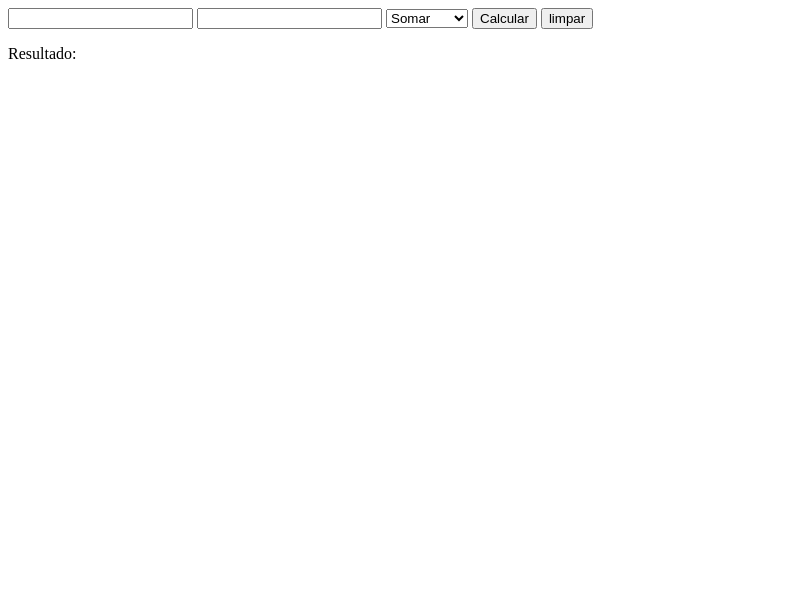
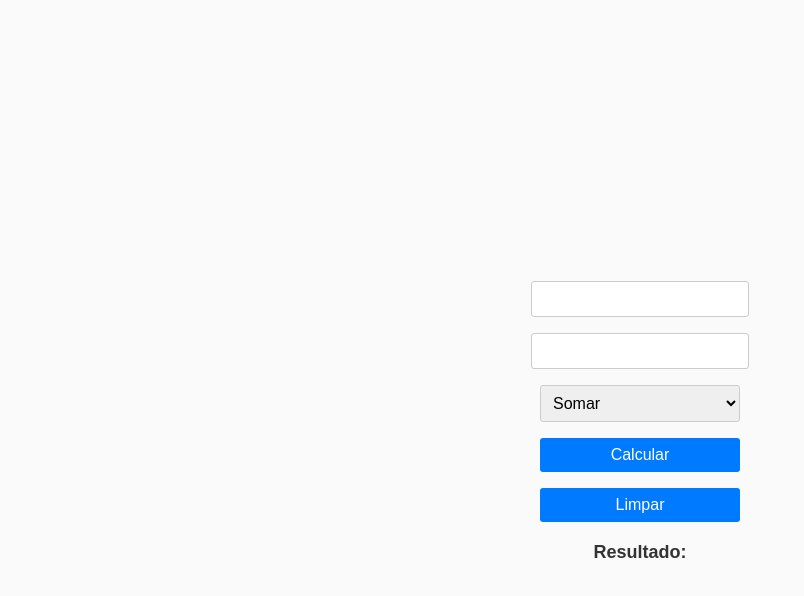
Before and after one commit to RomaArtur/calculadora, a plain HTML site: page index.html in a window 1280 px wide. Shown: the whole page, without its empty margins (0-804 px from the left). Drawn offline with Linux system fonts and the light colour scheme.

Commit message:
Remoção console.log, css simples + alguns ajustes

```diff
--- a/index.html
+++ b/index.html
@@ -4,6 +4,7 @@
     <meta charset="UTF-8">
     <meta name="viewport" content="width=device-width, initial-scale=1.0">
     <title>Calculadora simples</title>
+    <link rel="stylesheet" href="style.css" />
 </head>
 <body>
     <input type="number" id="input01" />
@@ -17,9 +18,9 @@
     </select>
 
     <button onclick="calcular()" id="calcular">Calcular</button>
-    <button onclick="limpar()" id="limpar">limpar</button>
+    <button onclick="limpar()" id="limpar">Limpar</button>
 
     <p id="resultado">Resultado: </p>
-    <script src="assets/src/script.js"></script>
+    <script src="src/script.js"></script>
 </body>
 </html>
--- a/assets/src/script.js
+++ b/src/script.js
@@ -1,18 +1,14 @@
-console.log("Script carregado!");
+
 
 function calcular() {
-  console.log("Função calcular chamada");
   let elementoInput01 = document.getElementById("input01");
   let elementoInput02 = document.getElementById("input02");
+  let elementoOperacao = document.getElementById("operacao");
   let elementoResultado = document.getElementById("resultado");
+
   let valor1 = Number(elementoInput01.value);
   let valor2 = Number(elementoInput02.value);
-  console.log(valor1);
-  console.log(valor2);
-
-  let elementoOperacao = document.getElementById("operacao");
-  let tipoOperacao = operacao.value;
-  console.log(tipoOperacao);
+  let tipoOperacao = elementoOperacao.value;
 
   let resultado;
 
@@ -34,17 +30,17 @@ function calcular() {
         resultado = "";
       }
   }
+
   elementoResultado.innerText = `Resultado: ${resultado}`;
-  console.log(resultado);
 }
 
 function limpar() {
-    let elementoInput01 = document.getElementById("input01");
-    let elementoInput02 = document.getElementById("input02");
-    let elementoOperacao = document.getElementById('operacao');
-    let elementoResultado = document.getElementById("resultado");
-    input1.value = '';
-    input2.value = '';
-    operacao.selectedIndex = 0
-    resultado.innerText = 'Resultado: ';
+  let elementoInput01 = document.getElementById("input01");
+  let elementoInput02 = document.getElementById("input02");
+  let elementoOperacao = document.getElementById("operacao");
+  let elementoResultado = document.getElementById("resultado");
+
+  input01.value = "";
+  input02.value = "";
+  resultado.innerText = "Resultado: ";
 }
--- a/style.css
+++ b/style.css
@@ -0,0 +1,40 @@
+body {
+  font-family: Arial, sans-serif;
+  display: flex;
+  flex-direction: column;
+  align-items: center;
+  padding: 20px;
+  background: #fafafa;
+  height: 100vh;
+  justify-content: center;
+}
+
+input, select, button {
+  font-size: 16px;
+  margin: 8px 0;
+  padding: 8px;
+  width: 200px;
+  border: 1px solid #ccc;
+  border-radius: 3px;
+}
+
+button {
+  cursor: pointer;
+  background-color: #007bff;
+  color: white;
+  border: none;
+}
+
+button:hover {
+  background-color: #0056b3;
+}
+
+#resultado {
+  margin-top: 12px;
+  font-weight: bold;
+  font-size: 18px;
+  color: #333;
+  min-height: 24px;
+  width: 200px;
+  text-align: center;
+}
```
